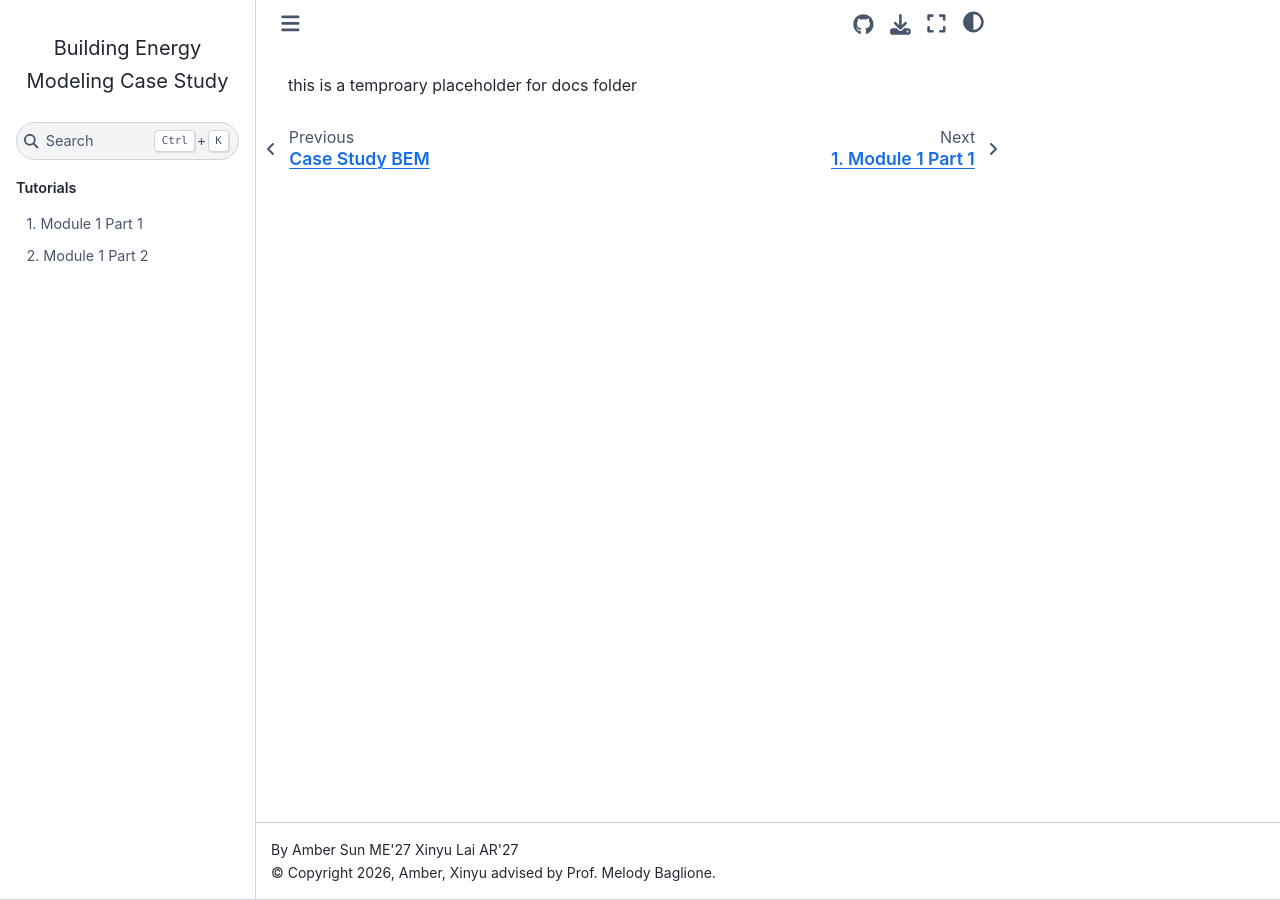
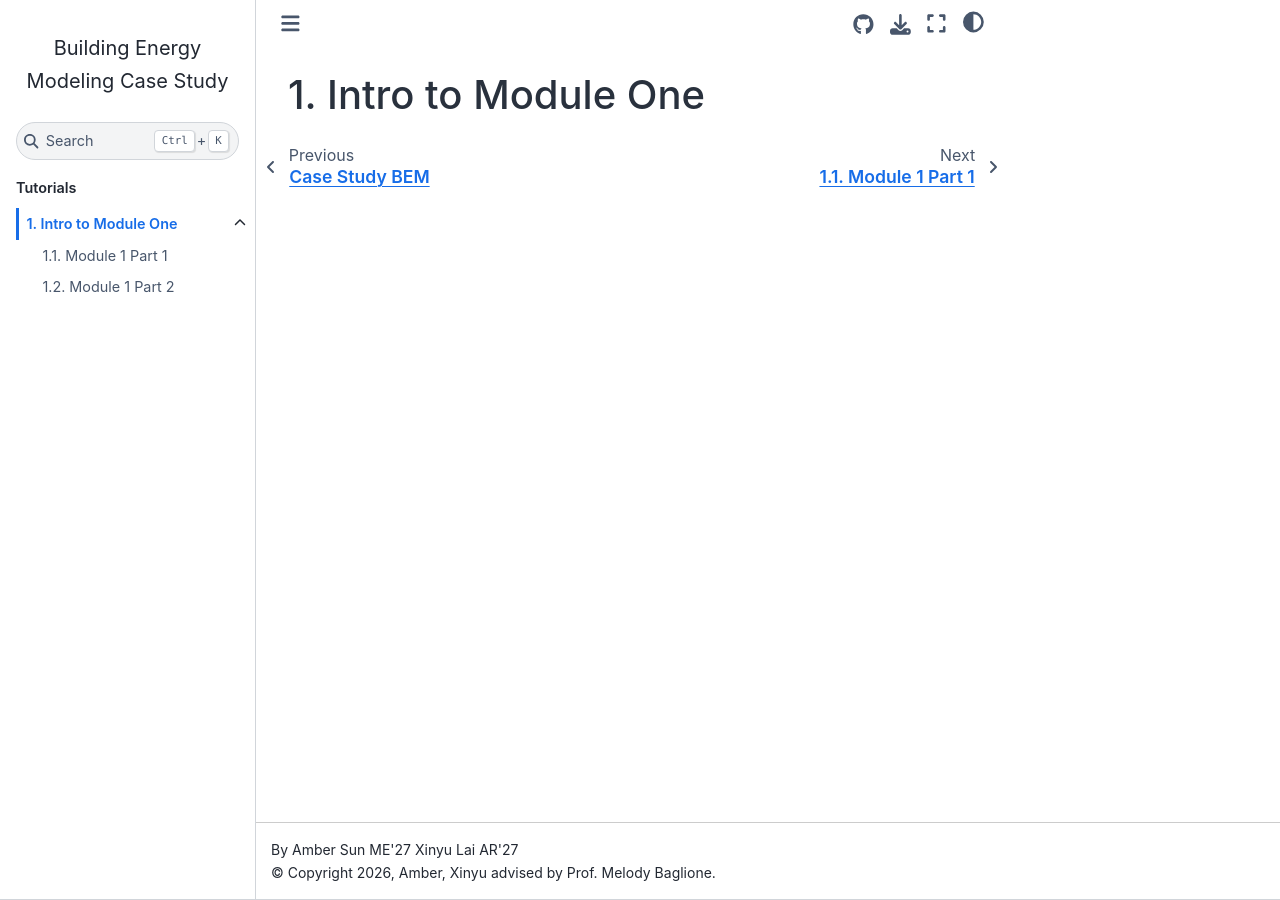
Before and after one commit to amber289/BEMcasestudy, a Jupyter Book: the page built from workshops/docs/01_module-one.md, in a window 1280 px wide. Built offline with Jupyter Book 1.0.4 settings and Sphinx 7.4.7 and the Sphinx Book theme 1.1.4, drawn with Linux system fonts in a browser that asks for light colours.

Commit message:
Update 01_module-one.md

```diff
--- a/workshops/docs/01_module-one.md
+++ b/workshops/docs/01_module-one.md
@@ -1 +1 @@
-this is a temproary placeholder for docs folder
+# Intro to Module One
```
